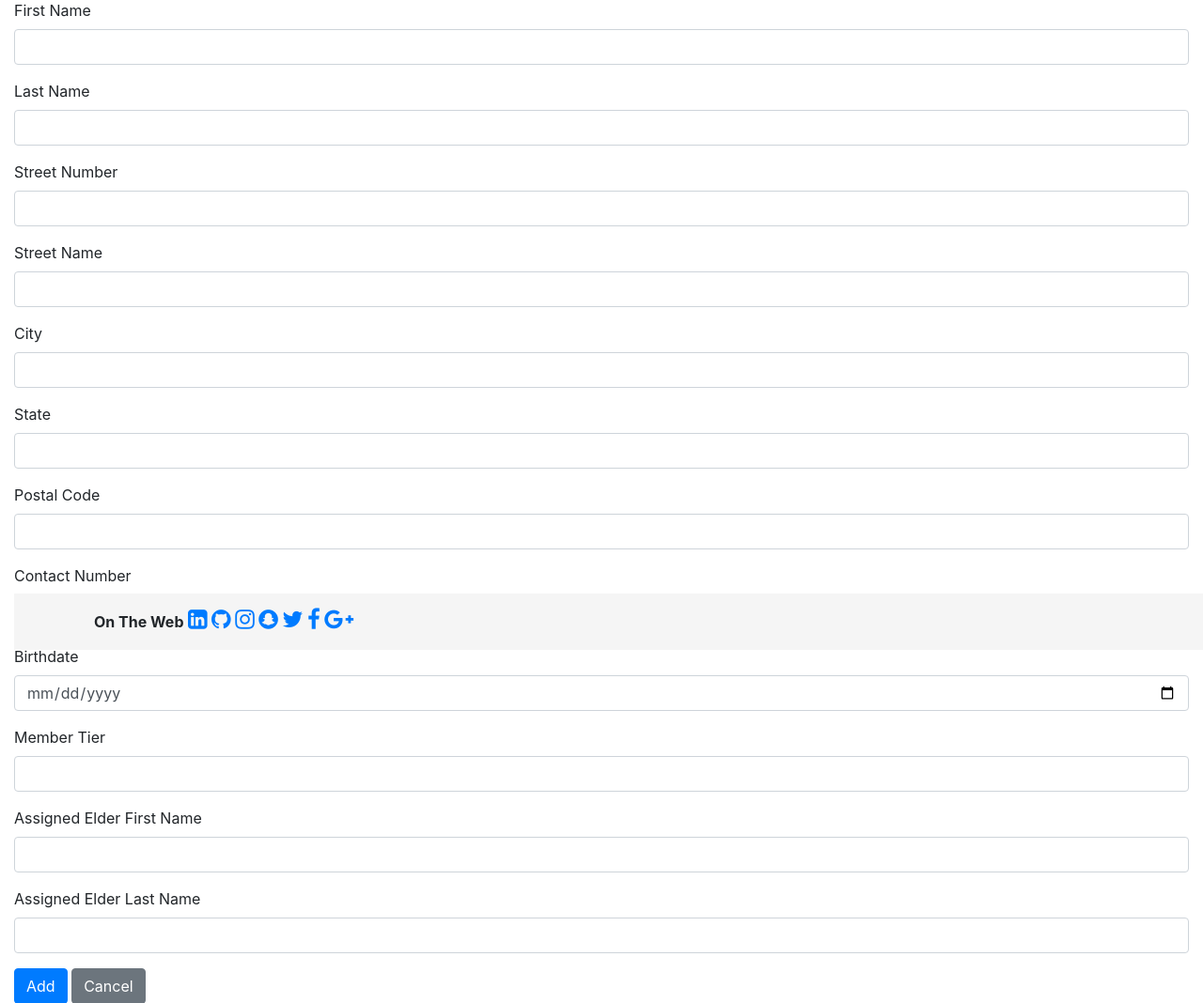
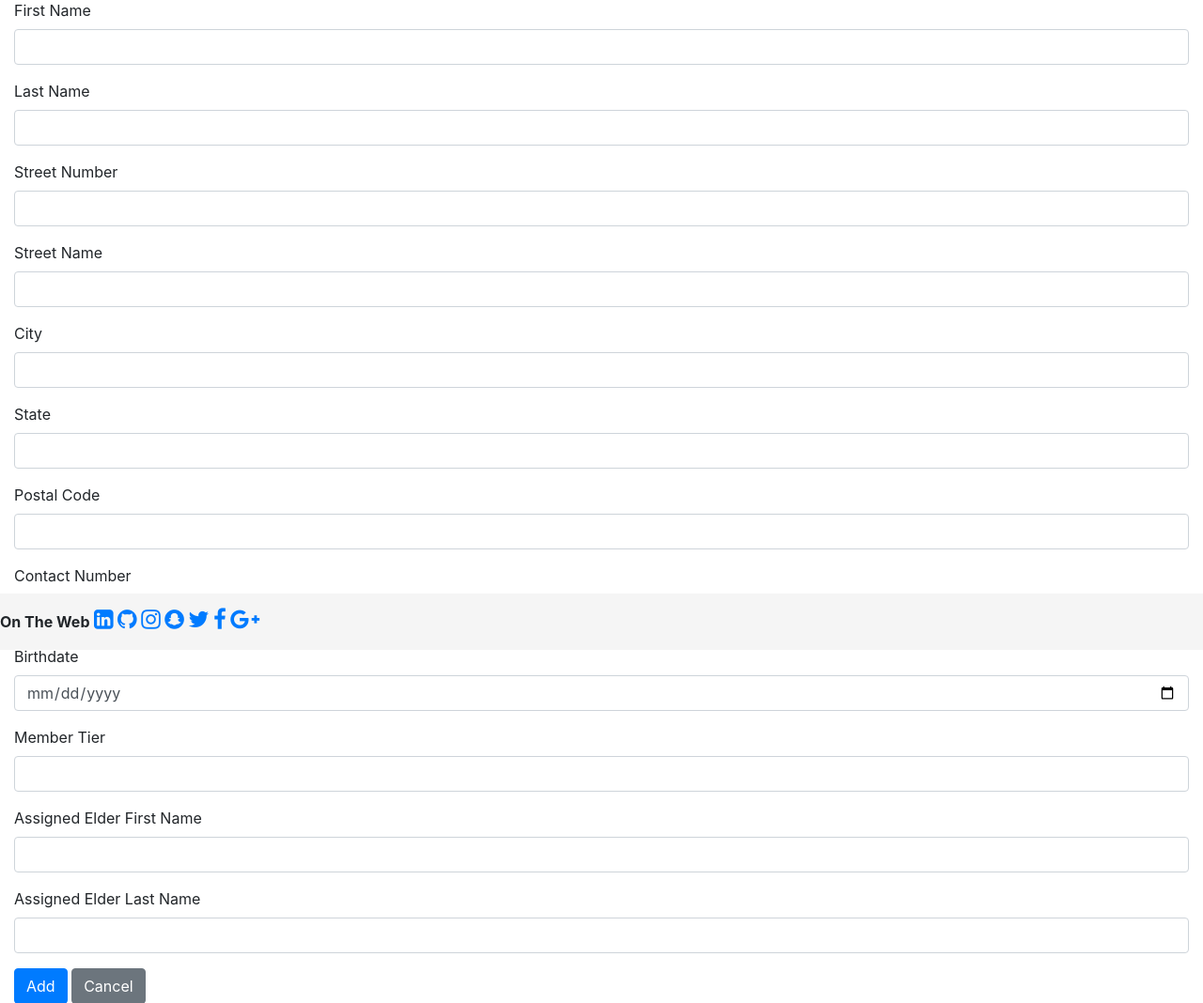
Before and after one commit to MKing301/membership, a Flask app: page /add_member in a window 1280 px wide. Shown: the part 108-1176 px from the top of the page at 94% size. Run offline with Flask 2, Linux system fonts and the light colour scheme; the visitor is signed in with stand-in values (Sample User, id 1); some libraries are stand-ins or nearby versions.

Commit message:
Add footer-fixed class and rm styles

```diff
--- a/static/css/style.css
+++ b/static/css/style.css
@@ -1,10 +1,19 @@
+html {
+    position: relative;
+    min-height: 100%;
+    min-width: 100%;
+  }
+
 body {
+    min-width: 100%;
+    min-height: 100%;
     padding-top: 70px;
+    padding-bottom:60px;   /* Height of the footer */
 }
 
 .jumbotron {
     margin: 0 auto;
-    max-width: 100%;
+    max-width: 70%;
 }
 
 .table td.fit,
@@ -14,9 +23,6 @@ body {
 }
 
 .footer {
-    position: absolute;
-    bottom: 0;
-    width: 100%;
     height: 60px; /* Set the fixed height of the footer here */
     line-height: 60px; /* Vertically center the text there */
     background-color: #f5f5f5;
--- a/templates/includes/_footer.html
+++ b/templates/includes/_footer.html
@@ -1,6 +1,4 @@
-<br>
-<footer class="footer">
-    <div class="container">
+<footer class="footer fixed-bottom">
         <form class="inline">
             <span><b>On The Web</b></span>
             <a href="" target=""><i class="fa fa-linkedin-square" style="font-size:24px"></i></a>
@@ -11,5 +9,4 @@
             <a href="" target=""><i class="fa fa-facebook" style="font-size:24px"></i></a>
             <a href="" target=""><i class="fa fa-google-plus" style="font-size:24px"></i></a>
         </form>
-    </div>
 </footer>
```
